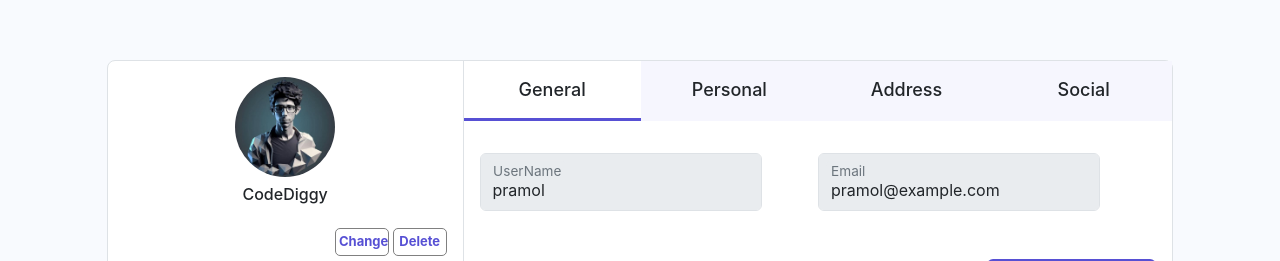
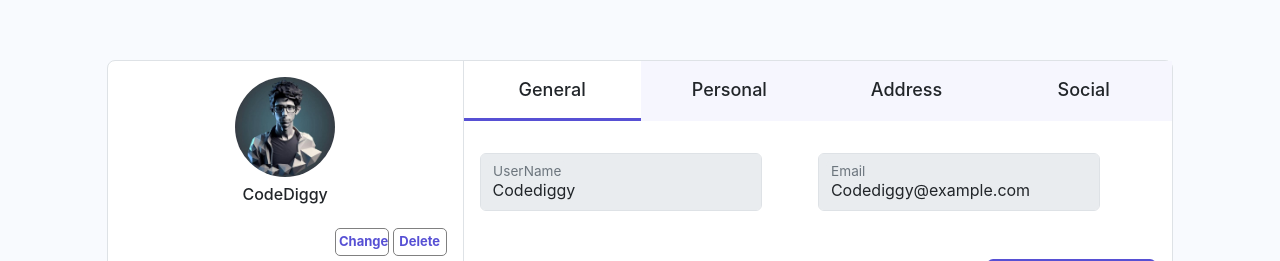
Before and after one commit to pramol-bhosale/profilepage, a React (Create React App) app: page / in a window 1280 px wide. Shown: the part 105-366 px from the top of the page. Built offline with nearby package versions, Linux system fonts and the light colour scheme.

Commit message:
Detaisl changes

```diff
--- a/src/pages/Profile/index.jsx
+++ b/src/pages/Profile/index.jsx
@@ -12,8 +12,8 @@ import { ToastContainer, toast } from "react-toastify";
 function Profile() {
   const userData = {
     general: {
-      userName: "pramol",
-      email: "pramol@example.com",
+      userName: "Codediggy",
+      email: "Codediggy@example.com",
     },
     address: {
       addressLine1: "Chikmahud",
@@ -22,13 +22,13 @@ function Profile() {
       state: "maharashtra",
     },
     personal: {
-      firstName: "pramol",
-      middleName: "Manik",
+      firstName: "Pradip",
+      middleName: "Pramol",
       lastName: "bhosale",
       phoneNumber: "1221212123",
     },
     social: {
-      facebookId: "pramol-bhosale",
+      facebookId: "pramol",
       linkedinprofileurl: "https://linkedin.com/pramol",
     },
   };
```
